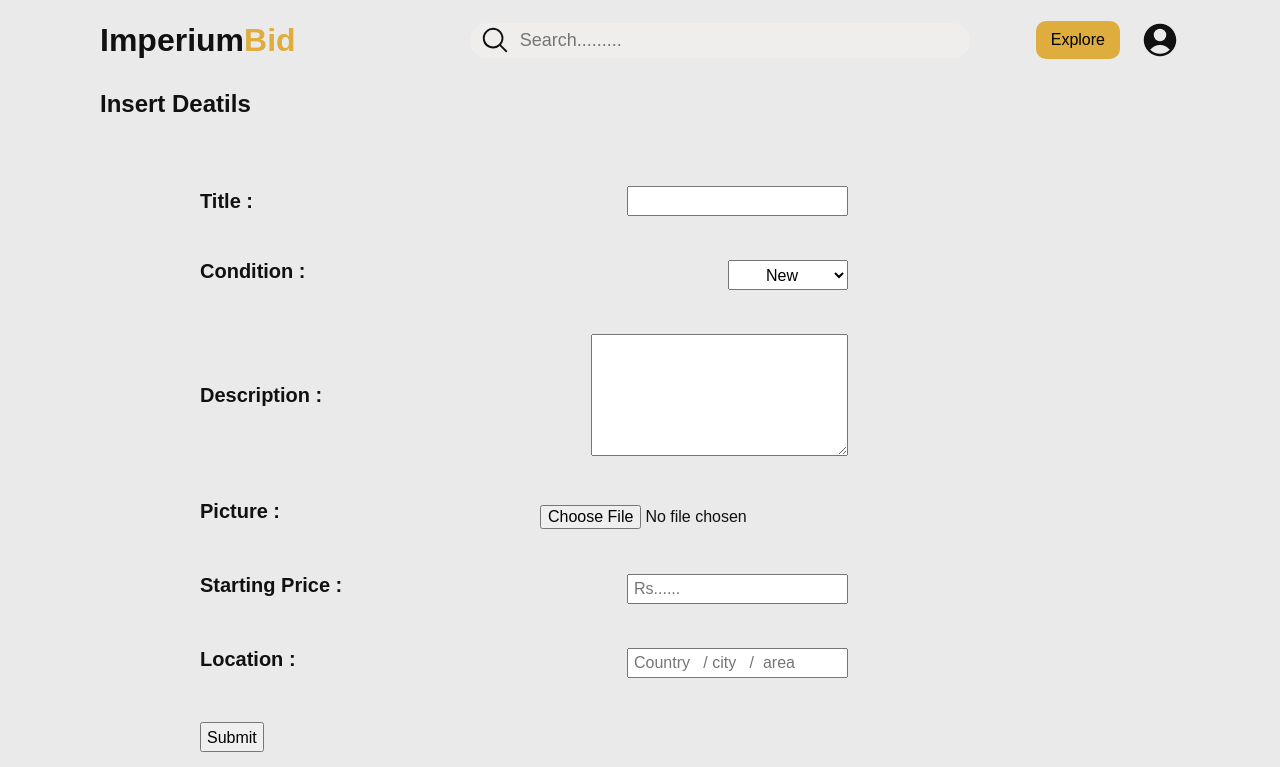
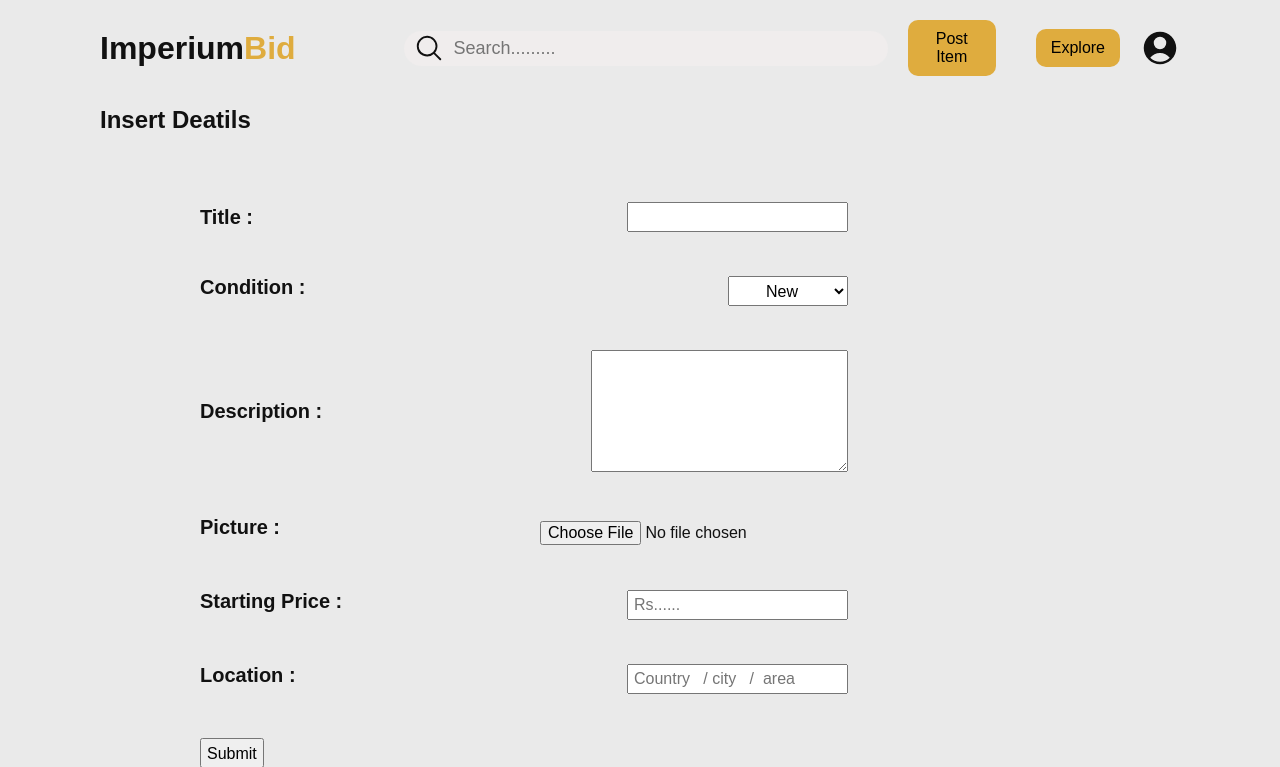
Before and after one commit to devrajoshi/BidBazaar-An-Online-Auction-Platform, a Django app: page /post/ in a window 1280 px wide. Shown: the top 767 px of the page. Run offline with Django 4.2, Linux system fonts and the light colour scheme; the visitor is signed in with stand-in values (Sample User, id 1).

Commit message:
post button made

```diff
--- a/web/templates/components/header.html
+++ b/web/templates/components/header.html
@@ -1,12 +1,21 @@
 <header>
-	<h1><a style="color: inherit; text-decoration: none;" href="/">Imperium<span style="color: #dfac3e;">Bid</span></a></h1>
+	<h1><a style="color: inherit; text-decoration: none;" href="/">Imperium<span style="color: #dfac3e;">Bid</span></a>
+	</h1>
 	{% include "components/search_bar.html" %}
 	<nav>
 		<ul style="align-items: center; gap: 20px;">
-			<li class="button" style="padding: 10px 15px;"><a style="color: inherit; text-decoration: none;" href="/explore">Explore</a></li>
+			<li style="display: flex;" class="profile-btn"></li>
+			<li class="button" style="padding: 10px 15px;"><a style="color: inherit; text-decoration: none;"
+					href="/post">Post Item</a></li>
 			<li style="display: flex;" class="profile-btn">
-				<svg style="width: 40px; height: 40px;" xmlns="http://www.w3.org/2000/svg" viewBox="0 0 24 24" fill="currentColor">
-					<path fill-rule="evenodd" d="M18.685 19.097A9.723 9.723 0 0021.75 12c0-5.385-4.365-9.75-9.75-9.75S2.25 6.615 2.25 12a9.723 9.723 0 003.065 7.097A9.716 9.716 0 0012 21.75a9.716 9.716 0 006.685-2.653zm-12.54-1.285A7.486 7.486 0 0112 15a7.486 7.486 0 015.855 2.812A8.224 8.224 0 0112 20.25a8.224 8.224 0 01-5.855-2.438zM15.75 9a3.75 3.75 0 11-7.5 0 3.75 3.75 0 017.5 0z" clip-rule="evenodd" />
+			<li class="button" style="padding: 10px 15px;"><a style="color: inherit; text-decoration: none;"
+					href="/explore">Explore</a></li>
+			<li style="display: flex;" class="profile-btn">
+				<svg style="width: 40px; height: 40px;" xmlns="http://www.w3.org/2000/svg" viewBox="0 0 24 24"
+					fill="currentColor">
+					<path fill-rule="evenodd"
+						d="M18.685 19.097A9.723 9.723 0 0021.75 12c0-5.385-4.365-9.75-9.75-9.75S2.25 6.615 2.25 12a9.723 9.723 0 003.065 7.097A9.716 9.716 0 0012 21.75a9.716 9.716 0 006.685-2.653zm-12.54-1.285A7.486 7.486 0 0112 15a7.486 7.486 0 015.855 2.812A8.224 8.224 0 0112 20.25a8.224 8.224 0 01-5.855-2.438zM15.75 9a3.75 3.75 0 11-7.5 0 3.75 3.75 0 017.5 0z"
+						clip-rule="evenodd" />
 				</svg>
 				{% include "components/profile_div.html" %}
 			</li>
```
Also changed, not shown: web/templates/post_item.html (+7 -7 lines).
